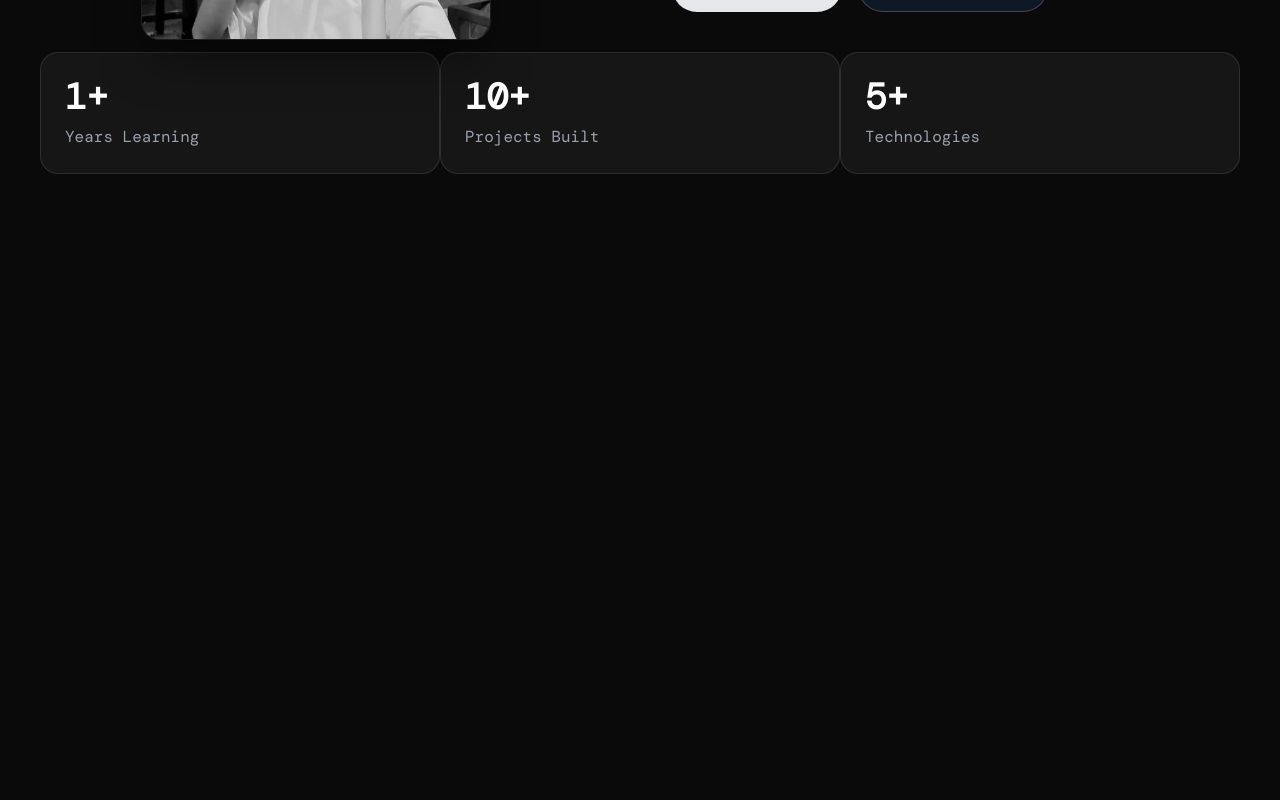
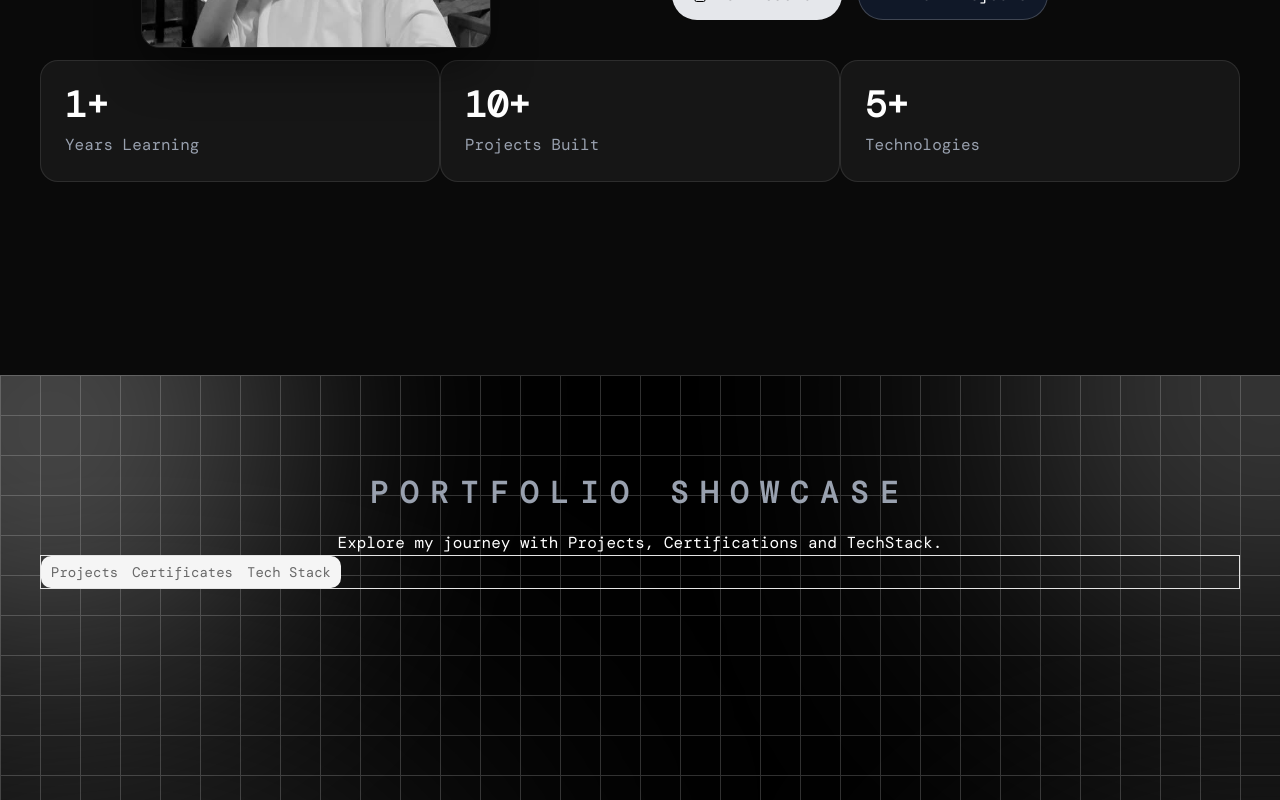
Before and after one commit to SasherGurung/Sasher-Portfolio, a Next.js app: page / in a window 1280 px wide. Shown: the part 1400-2200 px from the top of the page. Before the commit the page ends 1775 px from the top, so only its background shows below. Built offline with nearby package versions, Linux system fonts and the light colour scheme; a web font is replaced by a local one.

Commit message:
Completed UI for About Section

```diff
--- a/app/layout.tsx
+++ b/app/layout.tsx
@@ -3,7 +3,7 @@
 import Navbar from "@/components/layouts/Navbar";
 import { Geist } from "next/font/google";
 import { cn } from "@/lib/utils";
-import GridBackgroundDemo from "@/components/grid-background-demo"
+import GridBackgroundDemo from "@/components/ui/grid-background-demo"
 
 const geist = Geist({subsets:['latin'],variable:'--font-sans'});
 
@@ -22,7 +22,7 @@
       lang="en"
       className={cn("h-full antialiased", "font-sans", geist.variable)}
     >
-      <body className="min-h-full flex flex-col">
+      <body className="min-h-full flex flex-col text-white">
         <GridBackgroundDemo />
         <Navbar />
         {children}
--- a/app/page.tsx
+++ b/app/page.tsx
@@ -8,8 +8,8 @@
     <>
       <Hero />
       <About />
-      {/* <Projects />
-      <Contact /> */}
+      <Projects />
+      {/* <Contact /> */}
     </>
   );
 }
--- a/components/Hero.tsx
+++ b/components/Hero.tsx
@@ -1,6 +1,6 @@
 "use client";
 
-import TiltedCard from "@/components/TiltedCard";
+import TiltedCard from "@/components/ui/TiltedCard";
 import { dm_mono } from "@/app/fonts";
 import TextType from "@/components/ui/TextType";
 import { TbBrandTypescript } from "react-icons/tb";
@@ -17,7 +17,7 @@
   ];
 
   return (
-    <section className={`min-h-screen text-white ${dm_mono.className} m-10`}>
+    <section id="hero" className={`min-h-screen ${dm_mono.className} m-10 scroll-mt-30`}>
       <div className="grid grid-cols-1 md:grid-cols-2 w-full max-w-6xl mx-auto px-6 md:px-10 gap-10">
         <div className="space-y-6">
           <p className="text-xs tracking-[0.25em] text-emerald-400 uppercase">
--- a/components/Projects.tsx
+++ b/components/Projects.tsx
@@ -1,9 +1,83 @@
-import React from 'react'
+import React from "react";
+import GridBackgroundDemo from "@/components/ui/grid-background-demo";
+import { dm_mono } from "@/app/fonts";
+import {
+  Card,
+  CardContent,
+  CardDescription,
+  CardHeader,
+  CardTitle,
+} from "@/components/ui/card";
+import { Tabs, TabsContent, TabsList, TabsTrigger } from "@/components/ui/tabs";
 
-const ProjectsPage = () => {
+function ProjectsPage() {
   return (
-    <div>ProjectsPage</div>
-  )
+    <section
+      id="projects"
+      className={`min-h-screen relative ${dm_mono.className} scroll-auto`}
+    >
+      <GridBackgroundDemo />
+      <div className="relative m-10 my-25">
+        <h1 className="text-center text-3xl font-extrabold tracking-[0.4em] text-gray-400 mb-5">
+          PORTFOLIO SHOWCASE
+        </h1>
+        <p className="text-center text-base">
+          Explore my journey with Projects, Certifications and TechStack.
+        </p>
+        <div className="flex justify-center border">
+        <Tabs defaultValue="overview" className="w-7xl">
+          <TabsList>
+            <TabsTrigger value="projects">Projects</TabsTrigger>
+            <TabsTrigger value="certificates">Certificates</TabsTrigger>
+            <TabsTrigger value="tech-stack">Tech Stack</TabsTrigger>
+          </TabsList>
+          <TabsContent value="projects">
+            <Card className="text-white">
+              <CardHeader>
+                <CardTitle>Hello</CardTitle>
+                <CardDescription>
+                  View your key metrics and recent project activity. Track
+                  progress across all your active projects.
+                </CardDescription>
+              </CardHeader>
+              <CardContent className="text-sm text-muted-foreground">
+                You have 12 active projects and 3 pending tasks.
+              </CardContent>
+            </Card>
+          </TabsContent>
+          <TabsContent value="certificates">
+            <Card>
+              <CardHeader>
+                <CardTitle>certificates</CardTitle>
+                <CardDescription>
+                  Track performance and user engagement metrics. Monitor trends
+                  and identify growth opportunities.
+                </CardDescription>
+              </CardHeader>
+              <CardContent className="text-sm text-muted-foreground">
+                Page views are up 25% compared to last month.
+              </CardContent>
+            </Card>
+          </TabsContent>
+          <TabsContent value="tech-stack">
+            <Card>
+              <CardHeader>
+                <CardTitle>tech-stack</CardTitle>
+                <CardDescription>
+                  Generate and download your detailed reports. Export data in
+                  multiple formats for analysis.
+                </CardDescription>
+              </CardHeader>
+              <CardContent className="text-sm text-muted-foreground">
+                You have 5 reports ready and available to export.
+              </CardContent>
+            </Card>
+          </TabsContent>
+        </Tabs>
+        </div>
+      </div>
+    </section>
+  );
 }
 
-export default ProjectsPage
+export default ProjectsPage;
--- a/components/layouts/Navbar.tsx
+++ b/components/layouts/Navbar.tsx
@@ -4,10 +4,10 @@
 
 function NavbarPage() {
   const navLinks = [
-    { label: "Home", link: "/" },
-    { label: "About", link: "/about" },
-    { label: "Portfolio", link: "/projects" },
-    { label: "Contact", link: "/contact" },
+    { label: "Home", link: "#home" },
+    { label: "About", link: "#about" },
+    { label: "Portfolio", link: "#projects" },
+    { label: "Contact", link: "#contact" },
   ];
 
   return (
--- /dev/null
+++ b/components/ui/card.tsx
@@ -0,0 +1,103 @@
+import * as React from "react"
+
+import { cn } from "@/lib/utils"
+
+function Card({
+  className,
+  size = "default",
+  ...props
+}: React.ComponentProps<"div"> & { size?: "default" | "sm" }) {
+  return (
+    <div
+      data-slot="card"
+      data-size={size}
+      className={cn(
+        "group/card flex flex-col gap-4 overflow-hidden rounded-xl bg-card py-4 text-sm text-card-foreground ring-1 ring-foreground/10 has-data-[slot=card-footer]:pb-0 has-[>img:first-child]:pt-0 data-[size=sm]:gap-3 data-[size=sm]:py-3 data-[size=sm]:has-data-[slot=card-footer]:pb-0 *:[img:first-child]:rounded-t-xl *:[img:last-child]:rounded-b-xl",
+        className
+      )}
+      {...props}
+    />
+  )
+}
+
+function CardHeader({ className, ...props }: React.ComponentProps<"div">) {
+  return (
+    <div
+      data-slot="card-header"
+      className={cn(
+        "group/card-header @container/card-header grid auto-rows-min items-start gap-1 rounded-t-xl px-4 group-data-[size=sm]/card:px-3 has-data-[slot=card-action]:grid-cols-[1fr_auto] has-data-[slot=card-description]:grid-rows-[auto_auto] [.border-b]:pb-4 group-data-[size=sm]/card:[.border-b]:pb-3",
+        className
+      )}
+      {...props}
+    />
+  )
+}
+
+function CardTitle({ className, ...props }: React.ComponentProps<"div">) {
+  return (
+    <div
+      data-slot="card-title"
+      className={cn(
+        "font-heading text-base leading-snug font-medium group-data-[size=sm]/card:text-sm",
+        className
+      )}
+      {...props}
+    />
+  )
+}
+
+function CardDescription({ className, ...props }: React.ComponentProps<"div">) {
+  return (
+    <div
+      data-slot="card-description"
+      className={cn("text-sm text-muted-foreground", className)}
+      {...props}
+    />
+  )
+}
+
+function CardAction({ className, ...props }: React.ComponentProps<"div">) {
+  return (
+    <div
+      data-slot="card-action"
+      className={cn(
+        "col-start-2 row-span-2 row-start-1 self-start justify-self-end",
+        className
+      )}
+      {...props}
+    />
+  )
+}
+
+function CardContent({ className, ...props }: React.ComponentProps<"div">) {
+  return (
+    <div
+      data-slot="card-content"
+      className={cn("px-4 group-data-[size=sm]/card:px-3", className)}
+      {...props}
+    />
+  )
+}
+
+function CardFooter({ className, ...props }: React.ComponentProps<"div">) {
+  return (
+    <div
+      data-slot="card-footer"
+      className={cn(
+        "flex items-center rounded-b-xl border-t bg-muted/50 p-4 group-data-[size=sm]/card:p-3",
+        className
+      )}
+      {...props}
+    />
+  )
+}
+
+export {
+  Card,
+  CardHeader,
+  CardFooter,
+  CardTitle,
+  CardAction,
+  CardDescription,
+  CardContent,
+}
--- /dev/null
+++ b/components/ui/tabs.tsx
@@ -0,0 +1,90 @@
+"use client"
+
+import * as React from "react"
+import { cva, type VariantProps } from "class-variance-authority"
+import { Tabs as TabsPrimitive } from "radix-ui"
+
+import { cn } from "@/lib/utils"
+
+function Tabs({
+  className,
+  orientation = "horizontal",
+  ...props
+}: React.ComponentProps<typeof TabsPrimitive.Root>) {
+  return (
+    <TabsPrimitive.Root
+      data-slot="tabs"
+      data-orientation={orientation}
+      className={cn(
+        "group/tabs flex gap-2 data-horizontal:flex-col",
+        className
+      )}
+      {...props}
+    />
+  )
+}
+
+const tabsListVariants = cva(
+  "group/tabs-list inline-flex w-fit items-center justify-center rounded-lg p-[3px] text-muted-foreground group-data-horizontal/tabs:h-8 group-data-vertical/tabs:h-fit group-data-vertical/tabs:flex-col data-[variant=line]:rounded-none",
+  {
+    variants: {
+      variant: {
+        default: "bg-muted",
+        line: "gap-1 bg-transparent",
+      },
+    },
+    defaultVariants: {
+      variant: "default",
+    },
+  }
+)
+
+function TabsList({
+  className,
+  variant = "default",
+  ...props
+}: React.ComponentProps<typeof TabsPrimitive.List> &
+  VariantProps<typeof tabsListVariants>) {
+  return (
+    <TabsPrimitive.List
+      data-slot="tabs-list"
+      data-variant={variant}
+      className={cn(tabsListVariants({ variant }), className)}
+      {...props}
+    />
+  )
+}
+
+function TabsTrigger({
+  className,
+  ...props
+}: React.ComponentProps<typeof TabsPrimitive.Trigger>) {
+  return (
+    <TabsPrimitive.Trigger
+      data-slot="tabs-trigger"
+      className={cn(
+        "relative inline-flex h-[calc(100%-1px)] flex-1 items-center justify-center gap-1.5 rounded-md border border-transparent px-1.5 py-0.5 text-sm font-medium whitespace-nowrap text-foreground/60 transition-all group-data-vertical/tabs:w-full group-data-vertical/tabs:justify-start hover:text-foreground focus-visible:border-ring focus-visible:ring-[3px] focus-visible:ring-ring/50 focus-visible:outline-1 focus-visible:outline-ring disabled:pointer-events-none disabled:opacity-50 has-data-[icon=inline-end]:pr-1 has-data-[icon=inline-start]:pl-1 dark:text-muted-foreground dark:hover:text-foreground group-data-[variant=default]/tabs-list:data-active:shadow-sm group-data-[variant=line]/tabs-list:data-active:shadow-none [&_svg]:pointer-events-none [&_svg]:shrink-0 [&_svg:not([class*='size-'])]:size-4",
+        "group-data-[variant=line]/tabs-list:bg-transparent group-data-[variant=line]/tabs-list:data-active:bg-transparent dark:group-data-[variant=line]/tabs-list:data-active:border-transparent dark:group-data-[variant=line]/tabs-list:data-active:bg-transparent",
+        "data-active:bg-background data-active:text-foreground dark:data-active:border-input dark:data-active:bg-input/30 dark:data-active:text-foreground",
+        "after:absolute after:bg-foreground after:opacity-0 after:transition-opacity group-data-horizontal/tabs:after:inset-x-0 group-data-horizontal/tabs:after:bottom-[-5px] group-data-horizontal/tabs:after:h-0.5 group-data-vertical/tabs:after:inset-y-0 group-data-vertical/tabs:after:-right-1 group-data-vertical/tabs:after:w-0.5 group-data-[variant=line]/tabs-list:data-active:after:opacity-100",
+        className
+      )}
+      {...props}
+    />
+  )
+}
+
+function TabsContent({
+  className,
+  ...props
+}: React.ComponentProps<typeof TabsPrimitive.Content>) {
+  return (
+    <TabsPrimitive.Content
+      data-slot="tabs-content"
+      className={cn("flex-1 text-sm outline-none", className)}
+      {...props}
+    />
+  )
+}
+
+export { Tabs, TabsList, TabsTrigger, TabsContent, tabsListVariants }
```
Also changed, not shown: components/About.tsx (+8 -7 lines), components/ui/TiltedCard.jsx (renamed from components/TiltedCard.jsx), components/ui/grid-background-demo.tsx (renamed from components/grid-background-demo.tsx).
